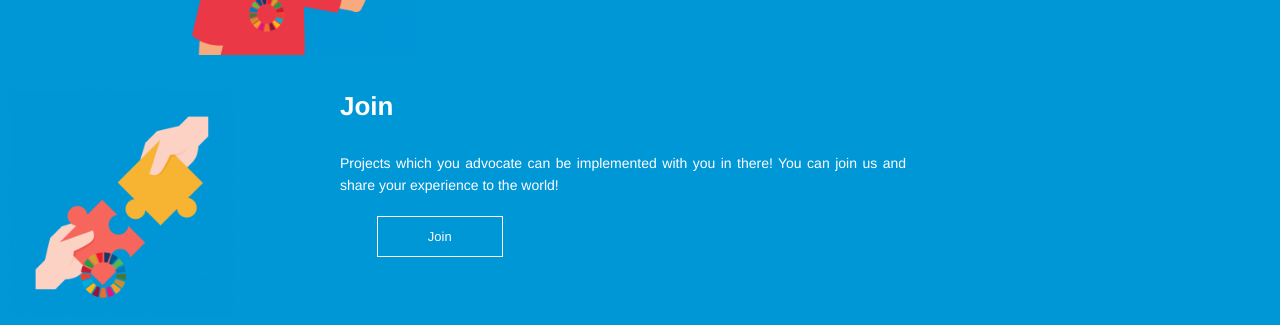
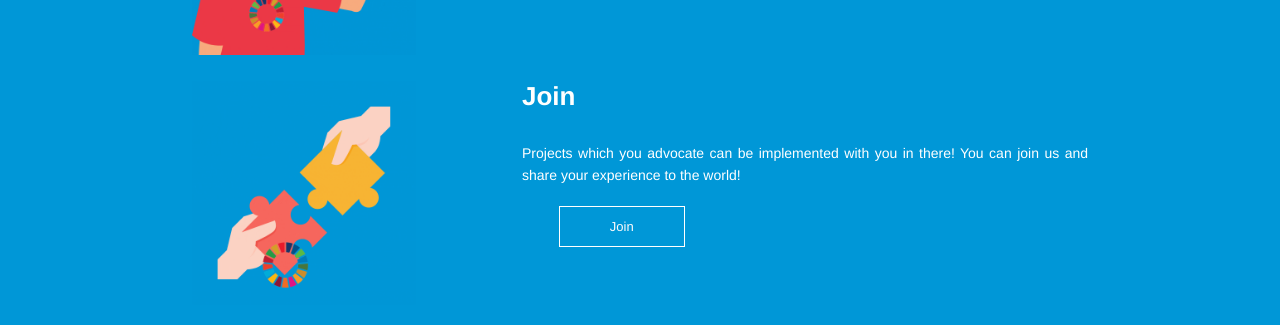
Before and after one commit to BSCS3B-INFINITY/JCI, a plain HTML site: page index.html in a window 1280 px wide. Shown: the part 5609-5934 px from the top of the page. Drawn offline with nearby package versions, Linux system fonts and the light colour scheme.

Commit message:
Update index.html

```diff
--- a/index.html
+++ b/index.html
@@ -217,7 +217,7 @@
         <a href="volunteer.html" class="take-btn">Volunteer</a>
       </div>
     </div>
-    <div class="take-action-bar" style="margin: 10px">
+    <div class="take-action-bar">
       <img src="assets/img/join.gif" alt="JCI">
       <div class="take-action-content">
         <h2>Join</h2>
```
